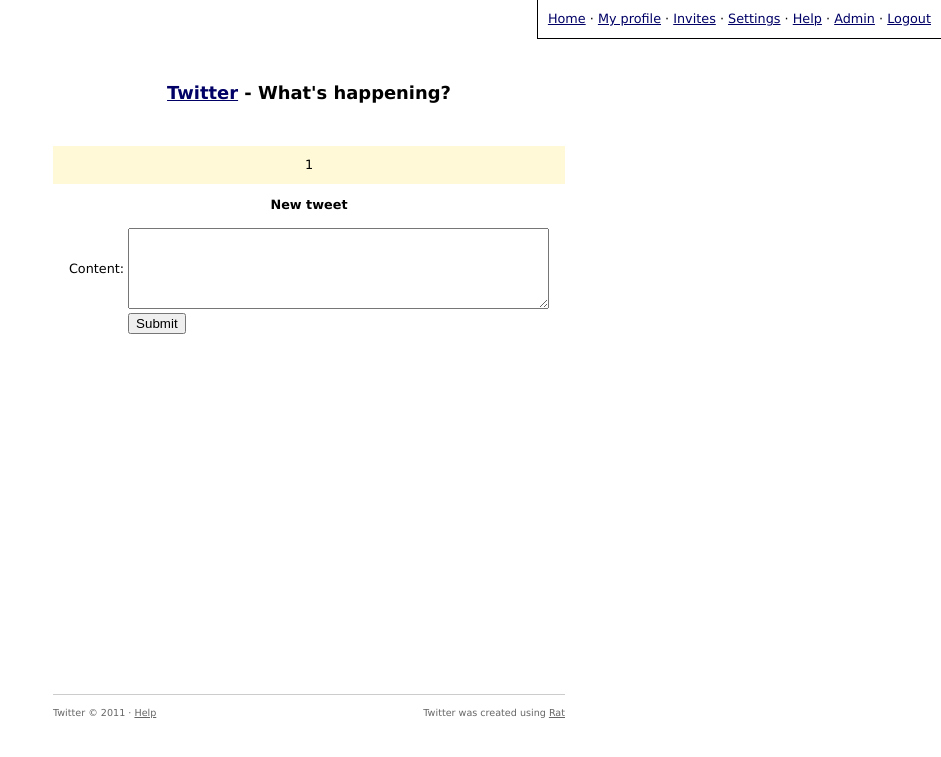
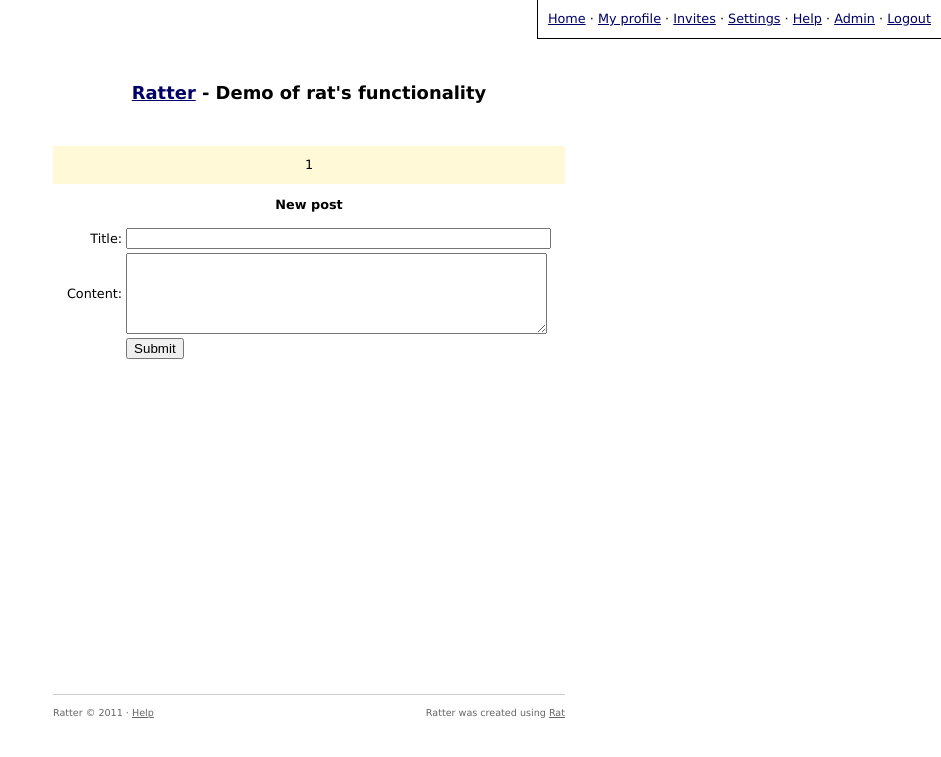
Before and after one commit to DHS/rat, a PHP site: page /?message=1 in a window 1280 px wide. Shown: the top 757 px of the page, without its empty margins (339-1280 px from the left). Run offline with PHP 8.4, Linux system fonts and the light colour scheme; the visitor is signed in with stand-in values (Sample User, id 1); data that the repository does not hold is empty; some libraries are stand-ins or nearby versions.

Commit message:
Dynamic titles, content, comments and likes

```diff
--- a/config/config.php
+++ b/config/config.php
@@ -19,8 +19,8 @@
 */
 
 // Basic app variables
-$app['name']							= 'Twitter';
-$app['tagline']							= 'What\'s happening?';
+$app['name']							= 'Ratter';
+$app['tagline']							= 'Demo of rat\'s functionality';
 
 // URLs - must include http:// and trailing slash
 $app['url']								= 'http://twitter.com/';
@@ -37,11 +37,12 @@
 $app['public_pages']					= array('signup.php', 'login.php', 'logout.php', 'help.php');
 
 // Items
-$app['items'] = array(	'name'			=> 'tweet',
-						'name_plural'	=> 'tweets',
-						'titles'		=> FALSE,
-						'comments'		=> TRUE,
-						'likes'			=> TRUE
+$app['items'] = array(	'name'			=> 'post',
+						'name_plural'	=> 'posts',
+						'titles'		=> array('enabled' => TRUE, 'name' => 'Title'),
+						'content'		=> array('enabled' => TRUE, 'name' => 'Content'),
+						'comments'		=> array('enabled' => TRUE, 'name' => 'Comment', 'name_plural' => 'Comments'),
+						'likes'			=> array('enabled' => TRUE, 'name' => 'Like', 'opposite' => 'Unlike', 'past_tense' => 'Liked by')
 						);
 
 // Invites system
--- a/themes/default/items_index.php
+++ b/themes/default/items_index.php
@@ -16,7 +16,7 @@
 		?>
 		<td style="padding-bottom: 10px;">
 
-			<?php if ($GLOBALS['app']['items']['titles'] == TRUE) { ?>
+			<?php if ($GLOBALS['app']['items']['titles']['enabled'] == TRUE) { ?>
 
 				<p><a href="item.php?id=<?php echo $item['id']; ?>"><?php echo $item['title']; ?></a> by <a href="user.php?id=<?php echo $item['user']['id']; ?>"><?php echo $item['user']['username']; ?></a>
 				<br /><?php echo $item['content']; ?></p>
--- a/themes/default/items_new.php
+++ b/themes/default/items_new.php
@@ -11,10 +11,10 @@
 
 	<table class="center">
 		<?php
-		if ($GLOBALS['app']['items']['title'] == TRUE)
-			echo '<tr><td class="align_right">Title: </td><td class="alight_left"><input type="text" name="title" size="50" value="'.$_GET['title'].'" /></td></tr>';
+		if ($GLOBALS['app']['items']['titles']['enabled'] == TRUE)
+			echo '<tr><td class="align_right">'.$GLOBALS['app']['items']['titles']['name'].': </td><td class="alight_left"><input type="text" name="title" size="50" value="'.$_GET['title'].'" /></td></tr>';
 		?>
-		<tr><td class="align_right">Content: </td><td class="align_left"><textarea name="content" rows="5" cols="50"><?php echo $_GET['content']; ?></textarea></td></tr>
+		<tr><td class="align_right"><?php echo $GLOBALS['app']['items']['content']['name']; ?>: </td><td class="align_left"><textarea name="content" rows="5" cols="50"><?php echo $_GET['content']; ?></textarea></td></tr>
 		<tr><td></td><td class="align_left"><input type="submit" value="Submit" /></td></tr>
 	</table>
 
--- a/themes/default/items_single.php
+++ b/themes/default/items_single.php
@@ -1,5 +1,5 @@
 
-<?php if ($GLOBALS['app']['items']['titles'] == TRUE) { ?>
+<?php if ($GLOBALS['app']['items']['titles']['enabled'] == TRUE) { ?>
 
 <p style="font-size: 200%; line-height: 100%; width: 500px; text-align: left;"><?php echo $item['title']; ?></p>
 <p><?php echo $item['content'] ?></p>
--- a/themes/default/likes_show.php
+++ b/themes/default/likes_show.php
@@ -3,7 +3,7 @@
 if (count($item['likes']) > 0) {
 
 	echo '<span id="likes_'.$item['id'].'">
-	<p class="meta">Liked by: ';
+	<p class="meta">'.$GLOBALS['app']['items']['likes']['past_tense'].' ';
 
 	foreach ($item['likes'] as $like) {
 
```
